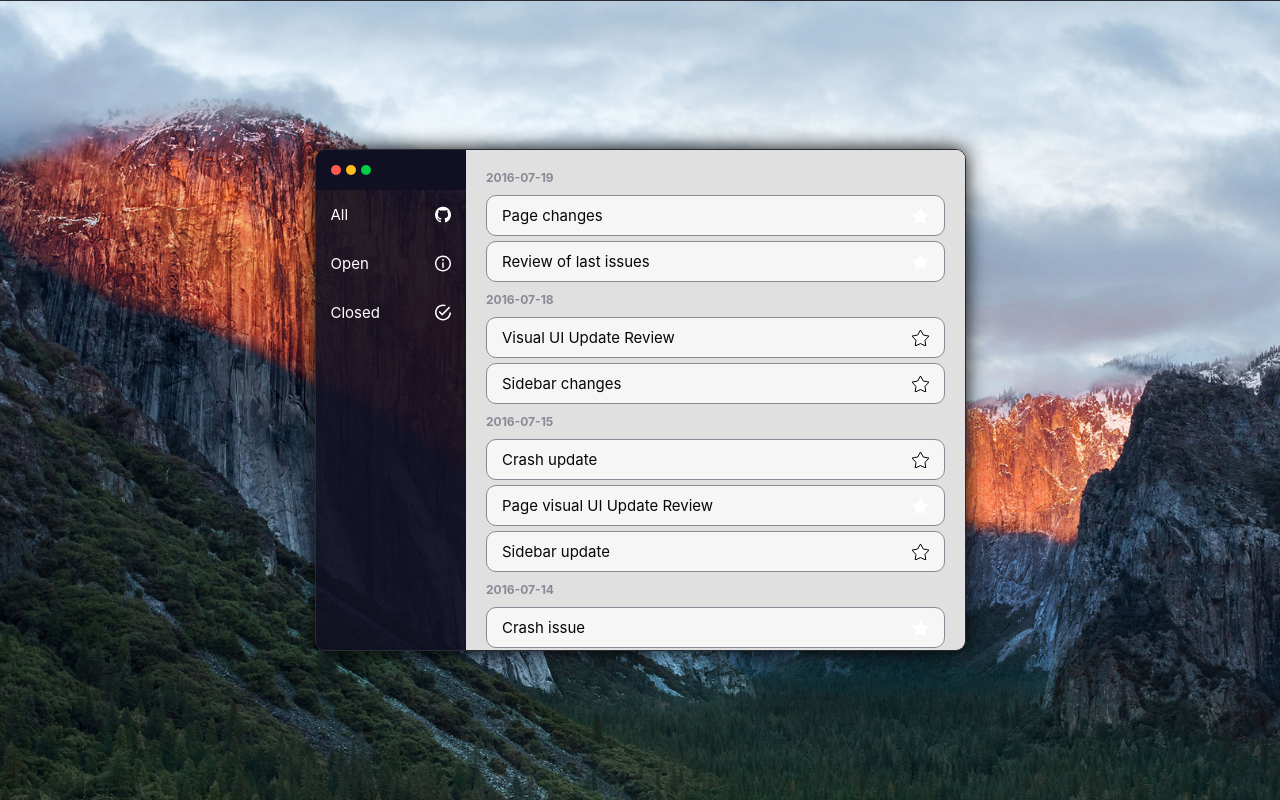
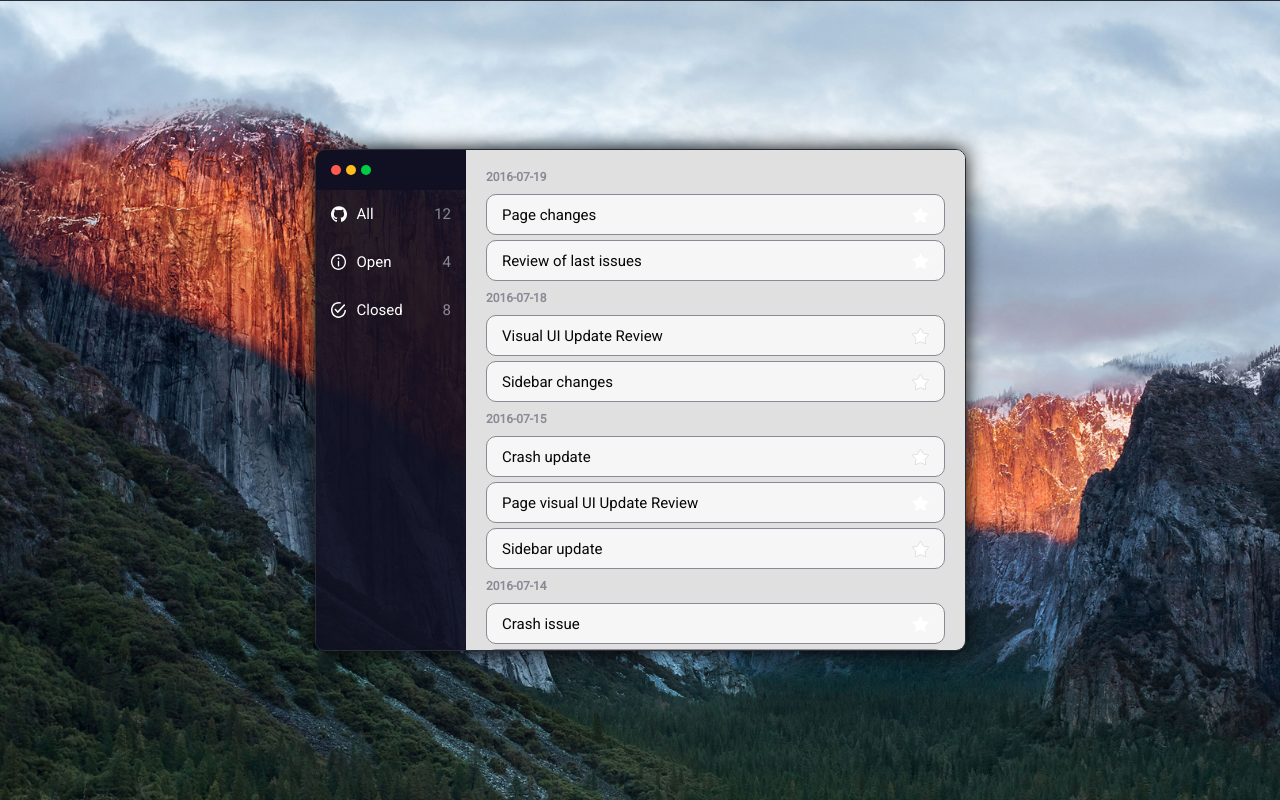
Before and after one commit to juliaszymura/github-issues-app, a React (Create React App) app: page / in a window 1280 px wide. Built offline with nearby package versions, Linux system fonts and the light colour scheme.

Commit message:
add roboto font and issue count

```diff
--- a/public/index.html
+++ b/public/index.html
@@ -3,6 +3,11 @@
   <head>
     <meta charset="utf-8" />
     <link rel="icon" href="%PUBLIC_URL%/favicon.ico" />
+    <link rel="preconnect" href="https://fonts.gstatic.com" />
+    <link
+      href="https://fonts.googleapis.com/css2?family=Roboto&display=swap"
+      rel="stylesheet"
+    />
     <meta name="viewport" content="width=device-width, initial-scale=1" />
     <meta name="theme-color" content="#000000" />
     <meta
--- a/src/App.css
+++ b/src/App.css
@@ -78,11 +78,18 @@
   flex-direction: row;
   justify-content: space-between;
   align-self: stretch;
+  gap: 10px;
 
   padding: 15px;
 
   font-size: 15px;
   color: white;
+}
+
+/* issue count */
+.filter .issue-count {
+  color: #8a8995;
+  margin-left: auto;
 }
 
 .filter:hover {
--- a/src/App.js
+++ b/src/App.js
@@ -15,7 +15,7 @@ const OsxButtons = () => {
   );
 };
 
-const Filter = ({ icon, name }) => {
+const Filter = ({ icon, name, count }) => {
   let iconName;
   switch (icon) {
     case "github":
@@ -32,8 +32,9 @@ const Filter = ({ icon, name }) => {
 
   return (
     <p className="filter">
+      <img src={iconName} alt="icon" />
       <span>{name}</span>
-      <img src={iconName} alt="icon" />
+      <span className="issue-count">{count}</span>
     </p>
   );
 };
@@ -55,7 +56,7 @@ const Issue = ({ name, selected }) => {
   const starIcon = selected ? (
     <StarIcon fill="black" />
   ) : (
-    <StarIcon fill="transparent" stroke="black" />
+    <StarIcon fill="transparent" stroke="#E0E0E0" />
   );
 
   return (
--- a/src/index.css
+++ b/src/index.css
@@ -1,13 +1,6 @@
 body {
   margin: 0;
-  font-family: -apple-system, BlinkMacSystemFont, 'Segoe UI', 'Roboto', 'Oxygen',
-    'Ubuntu', 'Cantarell', 'Fira Sans', 'Droid Sans', 'Helvetica Neue',
-    sans-serif;
+  font-family: "Roboto", sans-serif;
   -webkit-font-smoothing: antialiased;
   -moz-osx-font-smoothing: grayscale;
 }
-
-code {
-  font-family: source-code-pro, Menlo, Monaco, Consolas, 'Courier New',
-    monospace;
-}
```
